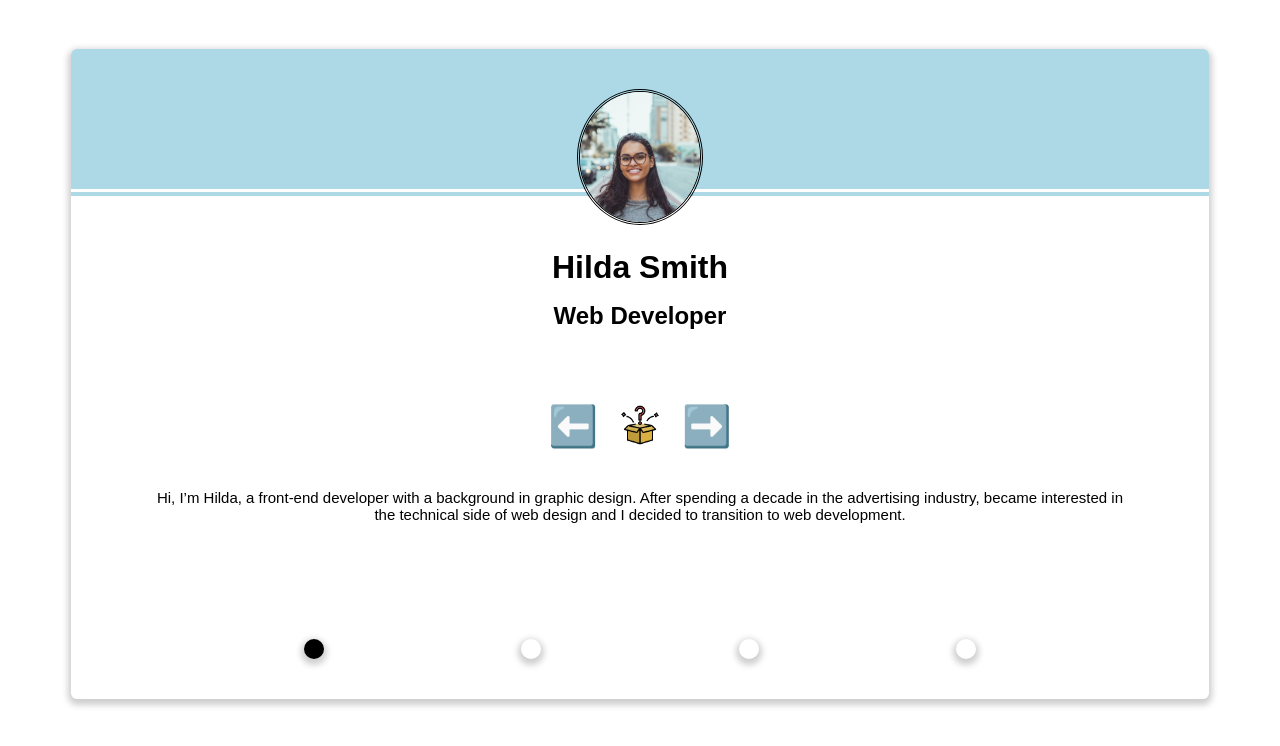
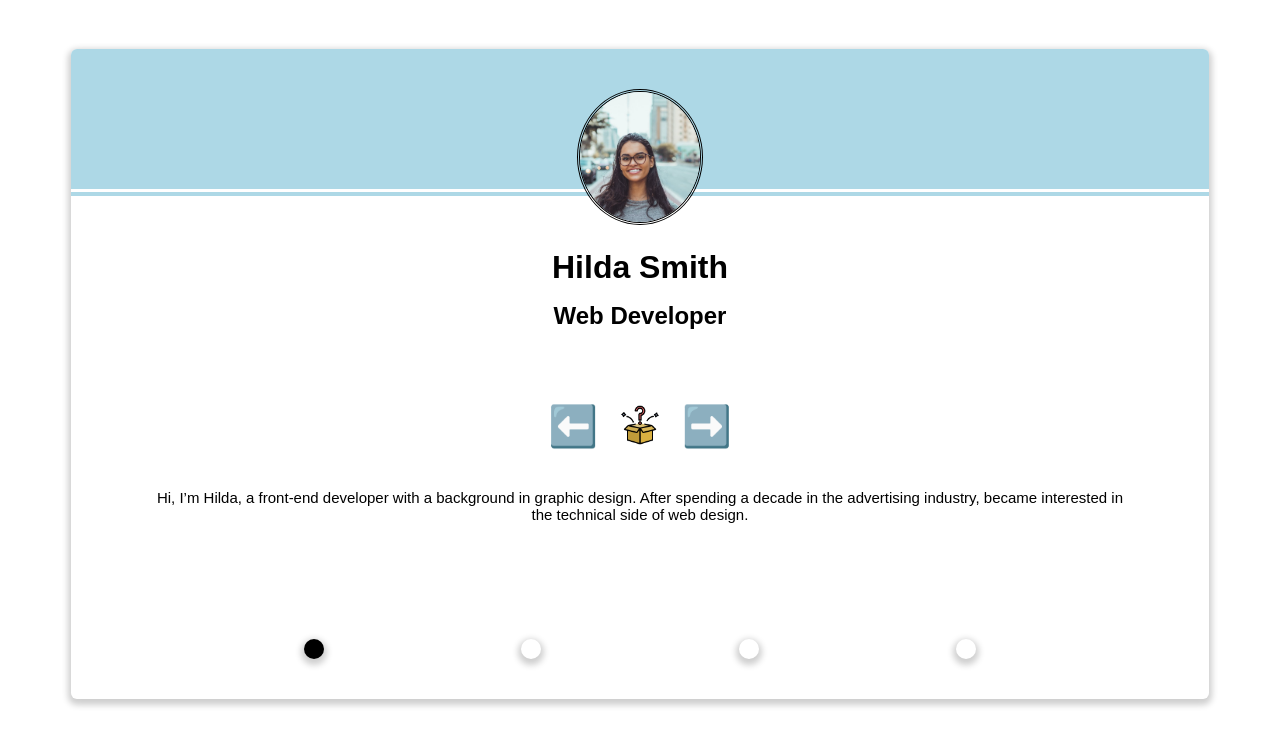
Before and after one commit to cdanderson76/cdaReviews, a React (Vite) app: page / in a window 1280 px wide. Shown: the top 746 px of the page. Built offline with nearby package versions, Linux system fonts and the light colour scheme.

Commit message:
made some changes to the dummy data

```diff
--- a/src/data.js
+++ b/src/data.js
@@ -10,7 +10,7 @@ export const reviews = [
       job: 'web developer',
       color: 'lightblue',
       image: person1,
-      text: "Hi, I’m Hilda, a front-end developer with a background in graphic design. After spending a decade in the advertising industry, became interested in the technical side of web design and I decided to transition to web development.",
+      text: "Hi, I’m Hilda, a front-end developer with a background in graphic design. After spending a decade in the advertising industry, became interested in the technical side of web design.",
     },
     {
       id: 2,
@@ -18,7 +18,7 @@ export const reviews = [
       job: 'data scientist',
       color: '#dd8245',
       image: person2,
-      text: 'Ze is a Data Scientist at a fintech startup, leveraging her extensive background in accounting to analyze financial trends and build predictive models. After 12 years in the accounting field, she transitioned to data science to pursue her fascination with data analytics.',
+      text: 'Ze is a Data Scientist at a fintech startup, and after 12 years in the accounting field, she transitioned to data science to pursue her fascination with data analytics.',
     },
     {
       id: 3,
@@ -26,7 +26,7 @@ export const reviews = [
       job: 'intern',
       color: '#e6d9ad',
       image: person3,
-      text: 'Hi, I’m Lukas, an aspiring software developer based in Austin, Texas. Although I didn’t attend college, I’ve always been passionate about technology and coding. To pursue my career in tech, I took a proactive approach and used Codecademy to learn programming.',
+      text: 'Hi, I’m Lukas. I didn’t attend college, But I’ve always been passionate about technology and coding. To pursue my career in tech, I took a proactive approach and used Codecademy to learn programming.',
     },
     {
       id: 4,
@@ -34,7 +34,7 @@ export const reviews = [
       job: 'senior dev',
       color: 'blue',
       image: person4,
-      text: 'Hello, I’m Tim Rodd, a machine learning engineer with a background in computer science. I was inspired by the incredible advancements in AI, and using Codecademy, I learned Python and specialized in machine learning with courses on TensorFlow and Scikit-Learn.',
+      text: 'Hello, I’m Tim Rodd, I was inspired by the incredible advancements in AI, and using Codecademy, I learned Python and specialized in machine learning with courses on TensorFlow and Scikit-Learn.',
     },
   ];
 
```
